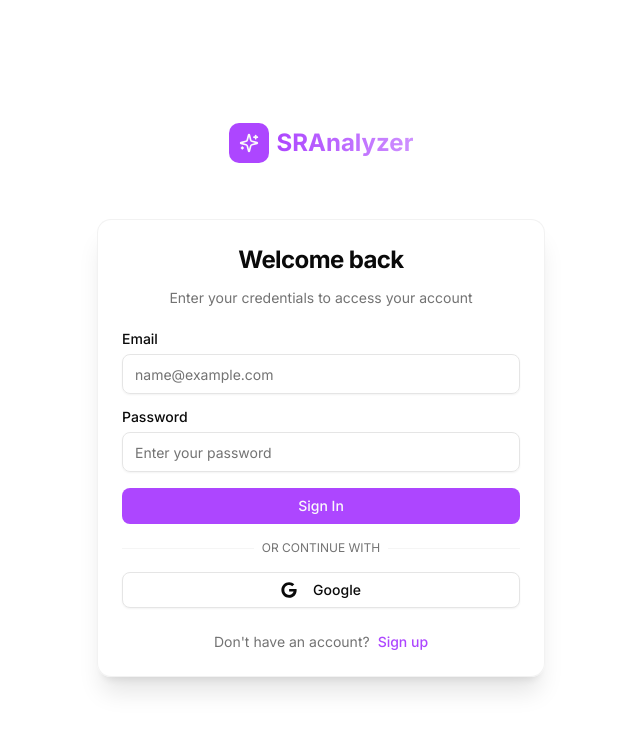
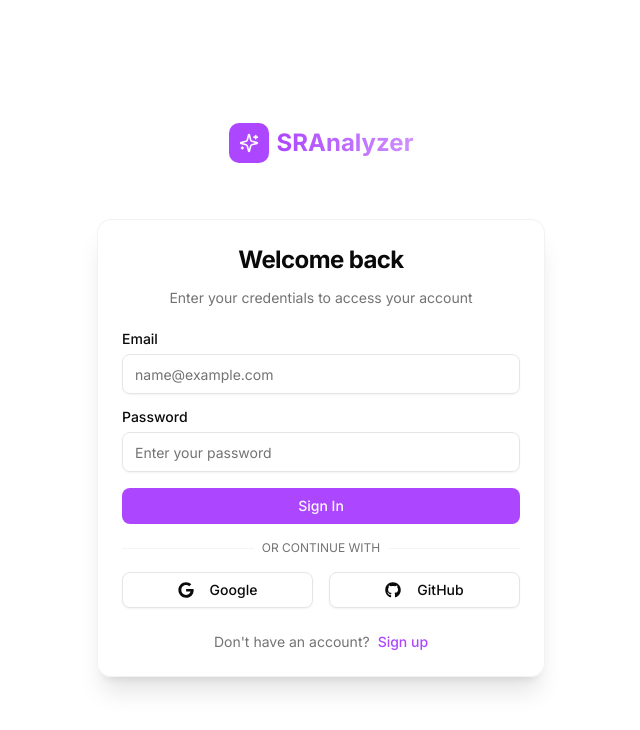
Before and after one commit to Aniket-a14/SRA_frontend, a Next.js app: page /auth/login in a window 1280 px wide. Shown: the top 730 px of the page, without its empty margins (319-959 px from the left). Built offline with nearby package versions, Linux system fonts and the light colour scheme.

Commit message:
feat: Add login and signup pages with form and OAuth authentication.

```diff
--- a/app/auth/login/page.tsx
+++ b/app/auth/login/page.tsx
@@ -44,6 +44,10 @@
 
     const handleGoogleLogin = () => {
         window.location.href = `${process.env.NEXT_PUBLIC_BACKEND_URL}/auth/google/start`
+    }
+
+    const handleGithubLogin = () => {
+        window.location.href = `${process.env.NEXT_PUBLIC_BACKEND_URL}/auth/github/start`
     }
 
     return (
@@ -113,12 +117,20 @@
                             </div>
                         </div>
 
+                        <div className="grid grid-cols-2 gap-4">
                             <Button variant="outline" type="button" className="w-full" onClick={handleGoogleLogin}>
                                 <svg className="mr-2 h-4 w-4" aria-hidden="true" focusable="false" data-prefix="fab" data-icon="google" role="img" xmlns="http://www.w3.org/2000/svg" viewBox="0 0 488 512">
                                     <path fill="currentColor" d="M488 261.8C488 403.3 391.1 504 248 504 110.8 504 0 393.2 0 256S110.8 8 248 8c66.8 0 123 24.5 166.3 64.9l-67.5 64.9C258.5 52.6 94.3 116.6 94.3 256c0 86.5 69.1 156.6 153.7 156.6 98.2 0 135-70.4 140.8-106.9H248v-85.3h236.1c2.3 12.7 3.9 24.9 3.9 41.4z"></path>
                                 </svg>
                                 Google
                             </Button>
+                            <Button variant="outline" type="button" className="w-full" onClick={handleGithubLogin}>
+                                <svg className="mr-2 h-4 w-4" aria-hidden="true" focusable="false" data-prefix="fab" data-icon="github" role="img" xmlns="http://www.w3.org/2000/svg" viewBox="0 0 496 512">
+                                    <path fill="currentColor" d="M165.9 397.4c0 2-2.3 3.6-5.2 3.6-3.3.3-5.6-1.3-5.6-3.6 0-2 2.3-3.6 5.2-3.6 3-.3 5.6 1.3 5.6 3.6zm-31.1-4.5c-.7 2 1.3 4.3 4.3 4.9 2.6 1 5.6 0 6.2-2s-1.3-4.3-4.3-5.2c-2.6-.7-5.5.3-6.2 2.3zm44.2-1.7c-2.9.7-4.9 2.6-4.6 4.9.3 2 2.9 3.3 5.9 2.6 2.9-.7 4.9-2.6 4.6-4.6-.3-1.9-3-3.2-5.9-2.9zM244.8 8C106.1 8 0 113.3 0 252c0 110.9 69.8 205.8 169.5 239.2 12.8 2.3 17.3-5.6 17.3-12.1 0-6.2-.3-40.4-.3-61.4 0 0-70 15-84.7-29.8 0 0-11.4-29.1-27.8-36.6 0 0-22.9-15.7 1.6-15.4 0 0 24.9 2 38.6 25.8 21.9 38.6 58.6 27.5 72.9 20.9 2.3-16 8.8-27.1 16-33.7-55.9-6.2-112.3-14.3-112.3-110.5 0-27.5 7.6-41.3 23.6-58.9-2.6-6.5-11.1-33.3 2.6-67.9 20.9-6.5 69 27 69 27 20-5.6 41.5-8.5 62.8-8.5s42.8 2.9 62.8 8.5c0 0 48.1-33.6 69-27 13.7 34.7 5.2 61.4 2.6 67.9 16 17.7 25.8 31.5 25.8 58.9 0 96.5-58.9 104.2-114.8 110.5 9.2 7.9 17 22.9 17 46.4 0 33.7-.3 75.4-.3 83.6 0 6.5 4.6 14.4 17.3 12.1C428.2 457.8 496 362.9 496 252 496 113.3 383.5 8 244.8 8zM97.2 352.9c-1.3 1-1 3.3.7 5.2 1.6 1.6 3.9 2.3 5.2 1 1.3-1 1-3.3-.7-5.2-1.6-1.6-3.9-2.3-5.2-1zm-10.8-8.1c-.7 1.3.3 2.9 2.3 3.9 1.6 1 3.6.7 4.3-.7.7-1.3-.3-2.9-2.3-3.9-2-.6-3.6-.3-4.3.7zm32.4 35.6c-1.6 1.3-1 4.3 1.3 6.2 2.3 2.3 5.2 2.6 6.5 1 1.3-1.3.7-4.3-1.3-6.2-2.2-2.3-5.2-2.6-6.5-1zm-11.4-14.7c-1.6 1-1.6 3.6 0 5.9 1.6 2.3 4.3 3.3 5.6 2.3 1.6-1.3 1.6-3.9 0-6.2-1.4-2.3-4-3.3-5.6-2z"></path>
+                                </svg>
+                                GitHub
+                            </Button>
+                        </div>
                     </CardContent>
                     <CardFooter className="flex flex-wrap items-center justify-center gap-2">
                         <div className="text-sm text-muted-foreground">Don&apos;t have an account?</div>
--- a/app/auth/signup/page.tsx
+++ b/app/auth/signup/page.tsx
@@ -45,6 +45,10 @@
 
     const handleGoogleLogin = () => {
         window.location.href = `${process.env.NEXT_PUBLIC_BACKEND_URL}/auth/google/start`
+    }
+
+    const handleGithubLogin = () => {
+        window.location.href = `${process.env.NEXT_PUBLIC_BACKEND_URL}/auth/github/start`
     }
 
     return (
@@ -127,12 +131,20 @@
                             </div>
                         </div>
 
+                        <div className="grid grid-cols-2 gap-4">
                             <Button variant="outline" type="button" className="w-full" onClick={handleGoogleLogin}>
                                 <svg className="mr-2 h-4 w-4" aria-hidden="true" focusable="false" data-prefix="fab" data-icon="google" role="img" xmlns="http://www.w3.org/2000/svg" viewBox="0 0 488 512">
                                     <path fill="currentColor" d="M488 261.8C488 403.3 391.1 504 248 504 110.8 504 0 393.2 0 256S110.8 8 248 8c66.8 0 123 24.5 166.3 64.9l-67.5 64.9C258.5 52.6 94.3 116.6 94.3 256c0 86.5 69.1 156.6 153.7 156.6 98.2 0 135-70.4 140.8-106.9H248v-85.3h236.1c2.3 12.7 3.9 24.9 3.9 41.4z"></path>
                                 </svg>
                                 Google
                             </Button>
+                            <Button variant="outline" type="button" className="w-full" onClick={handleGithubLogin}>
+                                <svg className="mr-2 h-4 w-4" aria-hidden="true" focusable="false" data-prefix="fab" data-icon="github" role="img" xmlns="http://www.w3.org/2000/svg" viewBox="0 0 496 512">
+                                    <path fill="currentColor" d="M165.9 397.4c0 2-2.3 3.6-5.2 3.6-3.3.3-5.6-1.3-5.6-3.6 0-2 2.3-3.6 5.2-3.6 3-.3 5.6 1.3 5.6 3.6zm-31.1-4.5c-.7 2 1.3 4.3 4.3 4.9 2.6 1 5.6 0 6.2-2s-1.3-4.3-4.3-5.2c-2.6-.7-5.5.3-6.2 2.3zm44.2-1.7c-2.9.7-4.9 2.6-4.6 4.9.3 2 2.9 3.3 5.9 2.6 2.9-.7 4.9-2.6 4.6-4.6-.3-1.9-3-3.2-5.9-2.9zM244.8 8C106.1 8 0 113.3 0 252c0 110.9 69.8 205.8 169.5 239.2 12.8 2.3 17.3-5.6 17.3-12.1 0-6.2-.3-40.4-.3-61.4 0 0-70 15-84.7-29.8 0 0-11.4-29.1-27.8-36.6 0 0-22.9-15.7 1.6-15.4 0 0 24.9 2 38.6 25.8 21.9 38.6 58.6 27.5 72.9 20.9 2.3-16 8.8-27.1 16-33.7-55.9-6.2-112.3-14.3-112.3-110.5 0-27.5 7.6-41.3 23.6-58.9-2.6-6.5-11.1-33.3 2.6-67.9 20.9-6.5 69 27 69 27 20-5.6 41.5-8.5 62.8-8.5s42.8 2.9 62.8 8.5c0 0 48.1-33.6 69-27 13.7 34.7 5.2 61.4 2.6 67.9 16 17.7 25.8 31.5 25.8 58.9 0 96.5-58.9 104.2-114.8 110.5 9.2 7.9 17 22.9 17 46.4 0 33.7-.3 75.4-.3 83.6 0 6.5 4.6 14.4 17.3 12.1C428.2 457.8 496 362.9 496 252 496 113.3 383.5 8 244.8 8zM97.2 352.9c-1.3 1-1 3.3.7 5.2 1.6 1.6 3.9 2.3 5.2 1 1.3-1 1-3.3-.7-5.2-1.6-1.6-3.9-2.3-5.2-1zm-10.8-8.1c-.7 1.3.3 2.9 2.3 3.9 1.6 1 3.6.7 4.3-.7.7-1.3-.3-2.9-2.3-3.9-2-.6-3.6-.3-4.3.7zm32.4 35.6c-1.6 1.3-1 4.3 1.3 6.2 2.3 2.3 5.2 2.6 6.5 1 1.3-1.3.7-4.3-1.3-6.2-2.2-2.3-5.2-2.6-6.5-1zm-11.4-14.7c-1.6 1-1.6 3.6 0 5.9 1.6 2.3 4.3 3.3 5.6 2.3 1.6-1.3 1.6-3.9 0-6.2-1.4-2.3-4-3.3-5.6-2z"></path>
+                                </svg>
+                                GitHub
+                            </Button>
+                        </div>
                     </CardContent>
                     <CardFooter className="flex flex-wrap items-center justify-center gap-2">
                         <div className="text-sm text-muted-foreground">Already have an account?</div>
```
Lines whose indentation alone changed are shown as unchanged.
